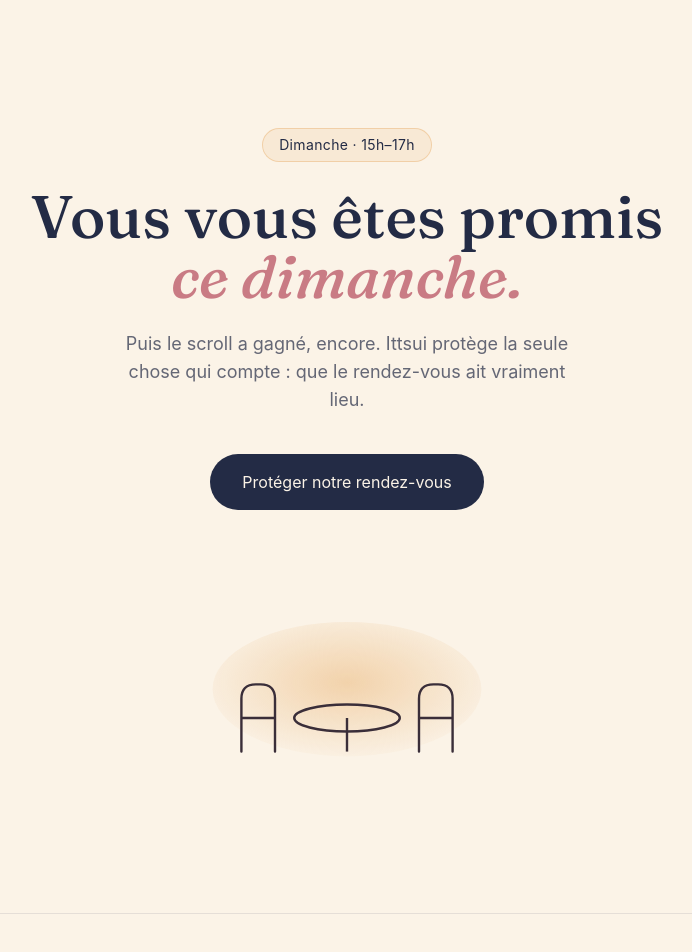
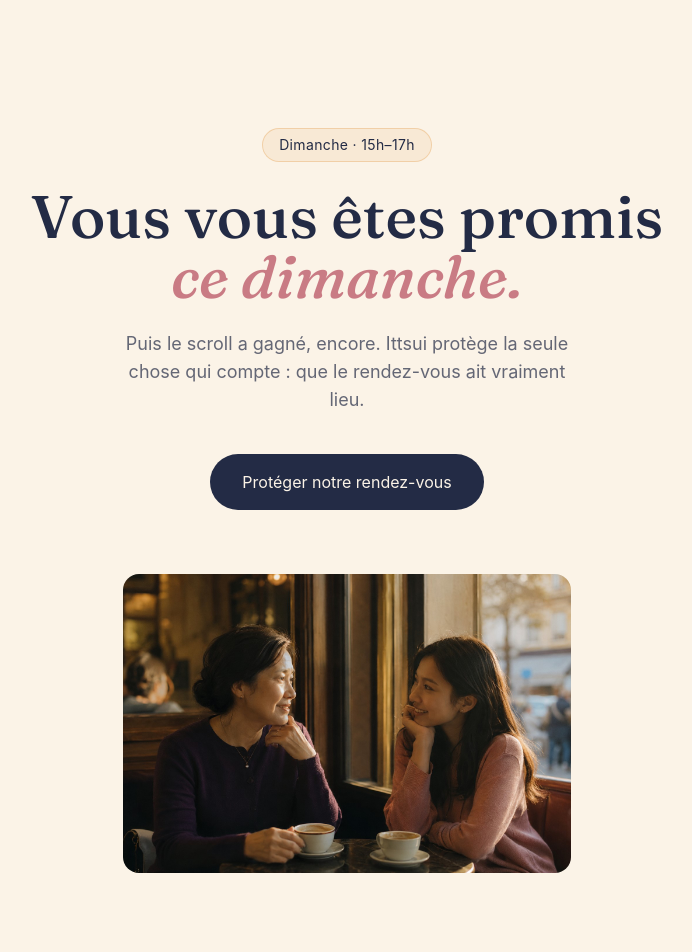
Before and after one commit to samkuchimoto/Ittsui-france, a Next.js app: page / in a window 1280 px wide. Shown: the top 952 px of the page, without its empty margins (293-985 px from the left). Built offline with nearby package versions, Linux system fonts and the light colour scheme.

Commit message:
add hero image

```diff
--- a/app/page.tsx
+++ b/app/page.tsx
@@ -35,7 +35,9 @@ export default function Home() {
             Protéger notre rendez-vous
           </a>
         </div>
-
+        <div className="mx-auto mt-16 max-w-md overflow-hidden rounded-2xl fade-up">
+        <img src="/hero.jpg" alt="Deux personnes qui se retrouvent" className="w-full h-auto" />
+        </div>
         <div className="pointer-events-none mx-auto mt-16 max-w-sm fade-up" aria-hidden="true">
           <svg viewBox="0 0 400 220" className="h-auto w-full">
             <defs>
```
Also changed, not shown: public/hero.jpg (added).
